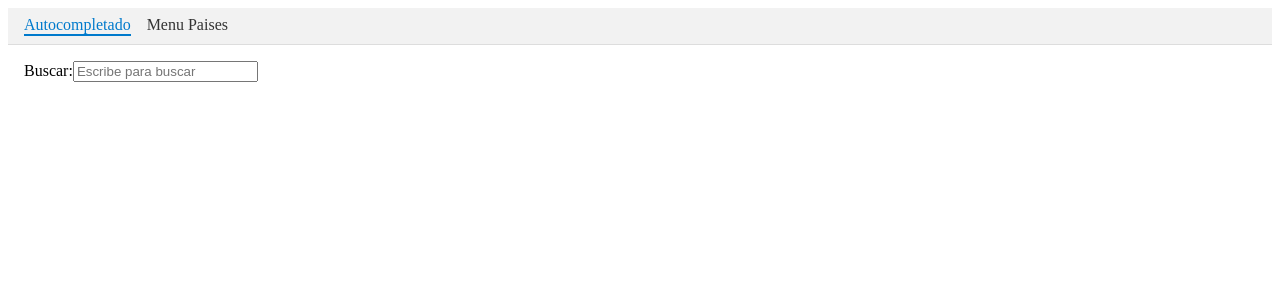
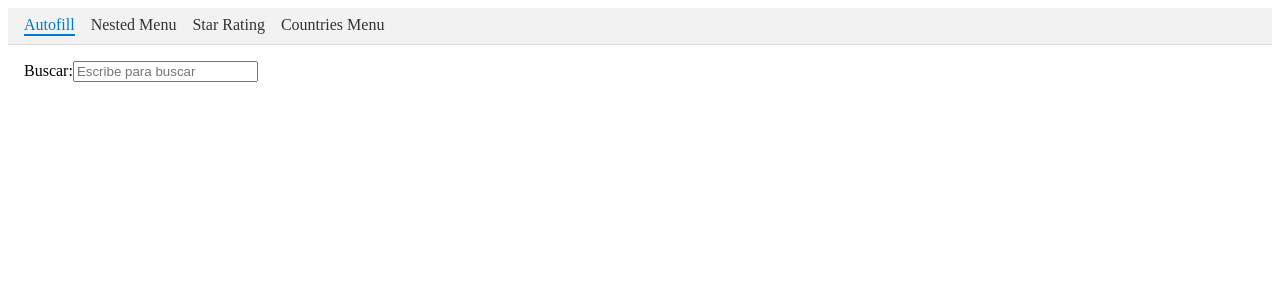
Before and after one commit to JulioTorres00/concept-testing, an Angular app: page /autofill in a window 1280 px wide. Shown: the top 300 px of the page. Built offline with nearby package versions, Linux system fonts and the light colour scheme.

Commit message:
setting components para ejercicios

```diff
--- a/src/app/app.routes.ts
+++ b/src/app/app.routes.ts
@@ -1,9 +1,13 @@
 import { Routes } from '@angular/router';
 import { Autofill } from './ejercicios/autofill/autofill';
 import { CountriesMenu } from './ejercicios/countries-menu/countries-menu';
+import { NestedMenu } from './ejercicios/nested-menu/nested-menu';
+import { StarRating } from './ejercicios/star-rating/star-rating';
 
 export const routes: Routes = [
   { path: '', redirectTo: 'autofill', pathMatch: 'full' },
   { path: 'autofill', component: Autofill },
   { path: 'countries', component: CountriesMenu },
+  { path: 'nesting', component: NestedMenu },
+  { path: 'stars', component: StarRating },
 ];
--- /dev/null
+++ b/src/app/ejercicios/nested-menu/nested-menu.html
@@ -0,0 +1 @@
+<p>nested-menu works!</p>
--- /dev/null
+++ b/src/app/ejercicios/star-rating/star-rating.html
@@ -0,0 +1 @@
+<p>star-rating works!</p>
--- a/src/app/header/header.html
+++ b/src/app/header/header.html
@@ -1,4 +1,6 @@
 <nav class="header-nav">
-  <a routerLink="/autofill" routerLinkActive="active">Autocompletado</a>
-  <a routerLink="/countries" routerLinkActive="active">Menu Paises</a>
+  <a routerLink="/autofill" routerLinkActive="active">Autofill</a>
+  <a routerLink="/nesting" routerLinkActive="active">Nested Menu</a>
+  <a routerLink="/stars" routerLinkActive="active">Star Rating</a>
+  <a routerLink="/countries" routerLinkActive="active">Countries Menu</a>
 </nav>
```
Also changed, not shown: src/app/ejercicios/nested-menu/nested-menu.ts (added, +11 -0 lines), src/app/ejercicios/star-rating/star-rating.ts (added, +11 -0 lines), src/app/ejercicios/nested-menu/nested-menu.css (added), src/app/ejercicios/star-rating/star-rating.css (added), 2 other files (tests, documents, lock files or other folders).
